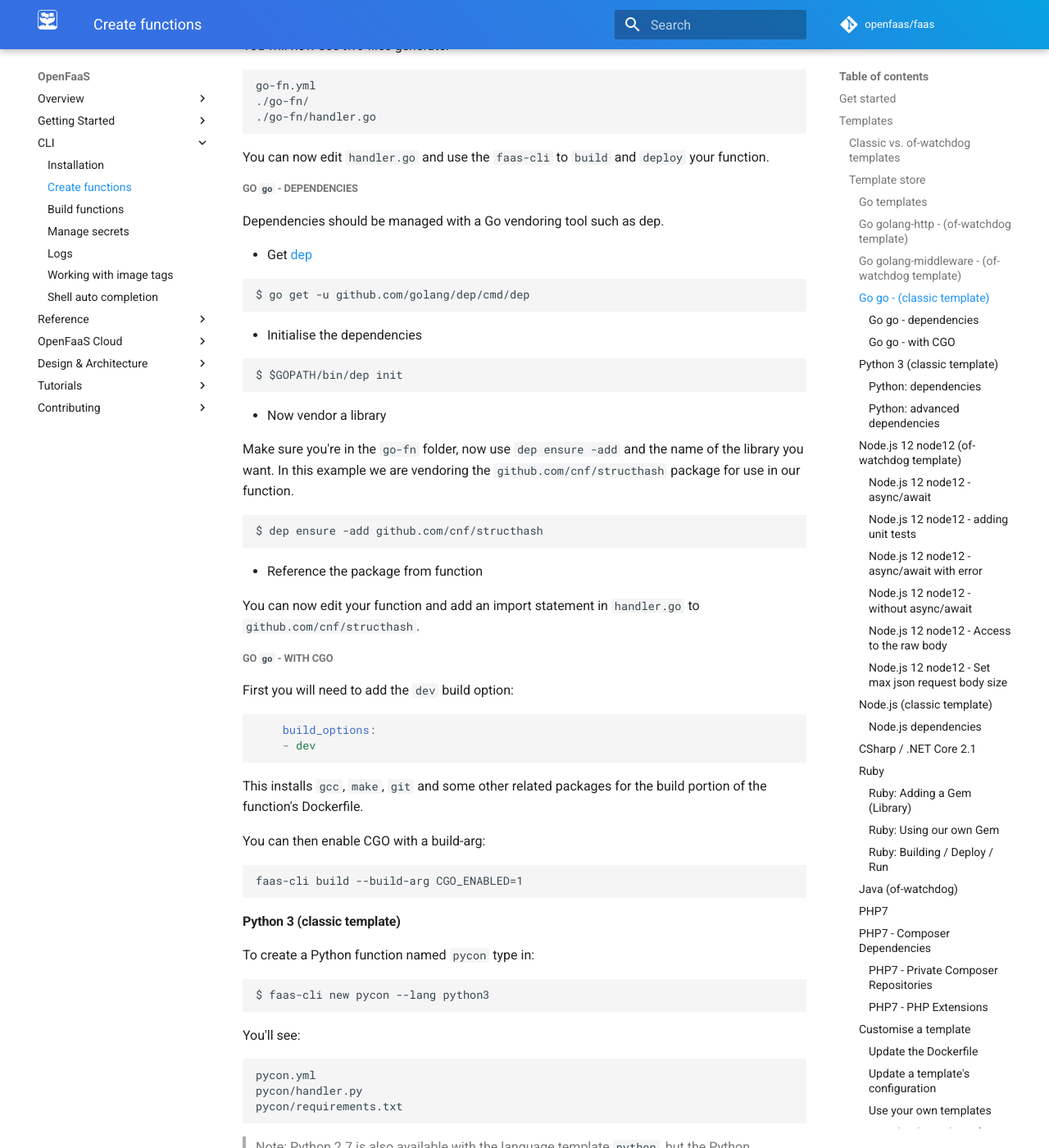
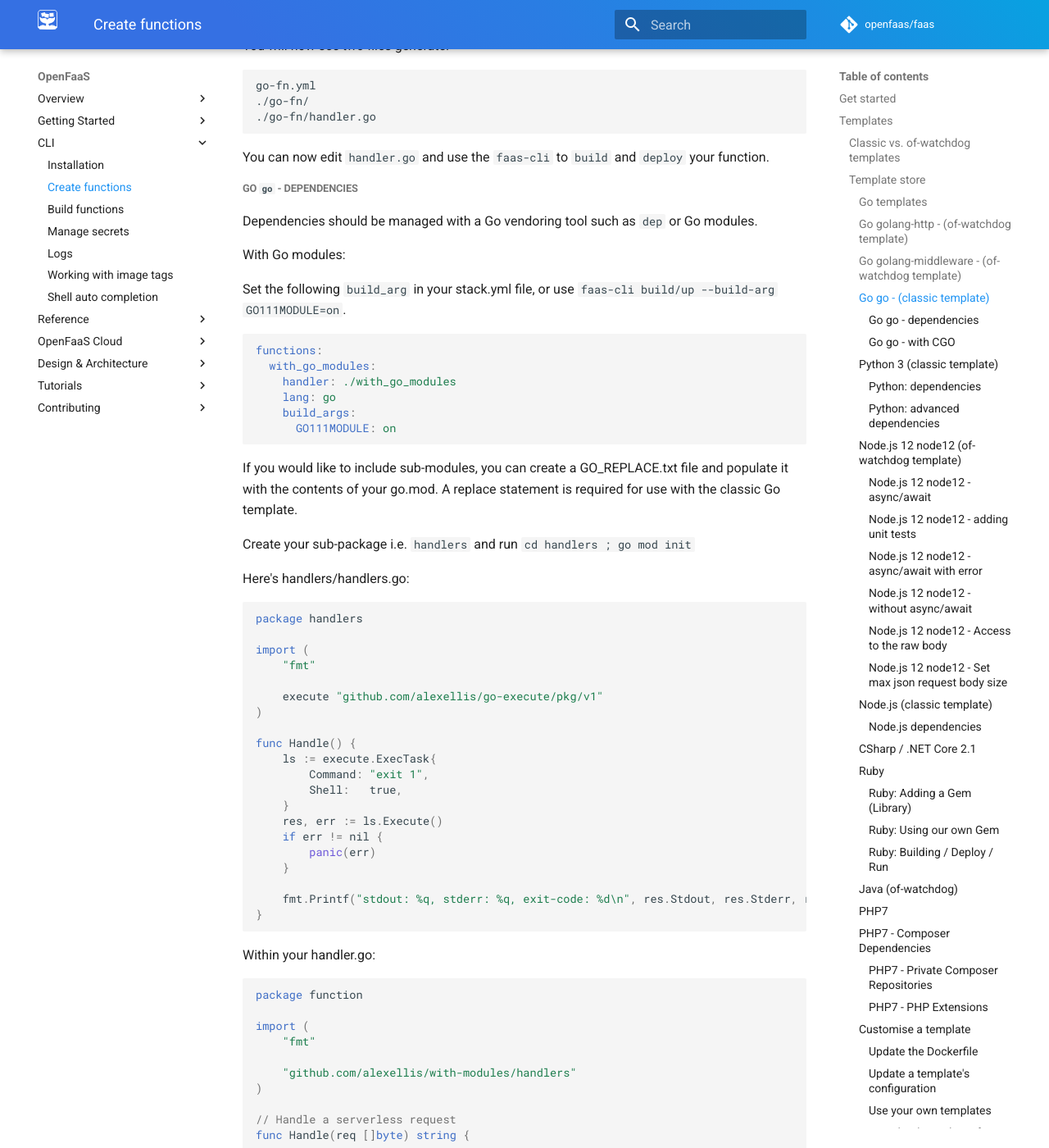
Before and after one commit to openfaas/docs, an MkDocs documentation site: the page built from docs/cli/templates.md, in a window 1280 px wide and 1400 px high, scrolled down 2855 px. Shown: the whole window at 82% size. Built offline with MkDocs 1.6.1 and Material for MkDocs 9.7.7, drawn with Linux system fonts in a browser that asks for light colours; comment, search, counter and statistics services are not loaded; some of the changed text lies outside the part shown.

Commit message:
Update Go modules instructions
Signed-off-by: Alex Ellis (OpenFaaS Ltd) <alexellis2@gmail.com>

````diff
--- a/docs/cli/templates.md
+++ b/docs/cli/templates.md
@@ -124,7 +124,81 @@ You can now edit `handler.go` and use the `faas-cli` to `build` and `deploy` you
 
 ##### Go `go` - dependencies
 
-Dependencies should be managed with a Go vendoring tool such as dep.
+Dependencies should be managed with a Go vendoring tool such as `dep` or Go modules.
+
+With Go modules:
+
+Set the following `build_arg` in your stack.yml file, or use `faas-cli build/up --build-arg GO111MODULE=on`.
+
+```yaml
+functions:
+  with_go_modules:
+    handler: ./with_go_modules
+    lang: go
+    build_args:
+      GO111MODULE: on
+```
+
+If you would like to include sub-modules, you can create a GO_REPLACE.txt file and populate it with the contents of your go.mod. A replace statement is required for use with the classic Go template.
+
+
+Create your sub-package i.e. `handlers` and run `cd handlers ; go mod init`
+
+Here's handlers/handlers.go:
+
+```golang
+package handlers
+
+import (
+	"fmt"
+
+	execute "github.com/alexellis/go-execute/pkg/v1"
+)
+
+func Handle() {
+	ls := execute.ExecTask{
+		Command: "exit 1",
+		Shell:   true,
+	}
+	res, err := ls.Execute()
+	if err != nil {
+		panic(err)
+	}
+
+	fmt.Printf("stdout: %q, stderr: %q, exit-code: %d\n", res.Stdout, res.Stderr, res.ExitCode)
+}
+```
+
+
+Within your handler.go:
+
+```golang
+package function
+
+import (
+	"fmt"
+
+	"github.com/alexellis/with-modules/handlers"
+)
+
+// Handle a serverless request
+func Handle(req []byte) string {
+
+	handlers.Handle()
+
+	return fmt.Sprintf("Hello, Go. You said: %s", string(req))
+}
+```
+
+GO_REPLACE.txt:
+
+```
+replace github.com/alexellis/with-modules/handlers => ./function/handlers
+```
+
+Now you can build with `--build-arg GO111MODULE=on` or with a `build_arg` map entry for the function in its stack.yml.
+
+With `dep`:
 
 * Get [dep](https://github.com/golang/dep)
 
--- a/mkdocs.yml
+++ b/mkdocs.yml
@@ -58,7 +58,7 @@ theme:
   logo: images/logo.svg
 
 # Copyright
-copyright: "Copyright &copy; 2019 OpenFaaS Project"
+copyright: "Copyright &copy; 2020 OpenFaaS Author(s)"
 
 # Options
 extra:
````
Also changed, not shown: docs/reference/yaml.md (+18 -0 lines).
